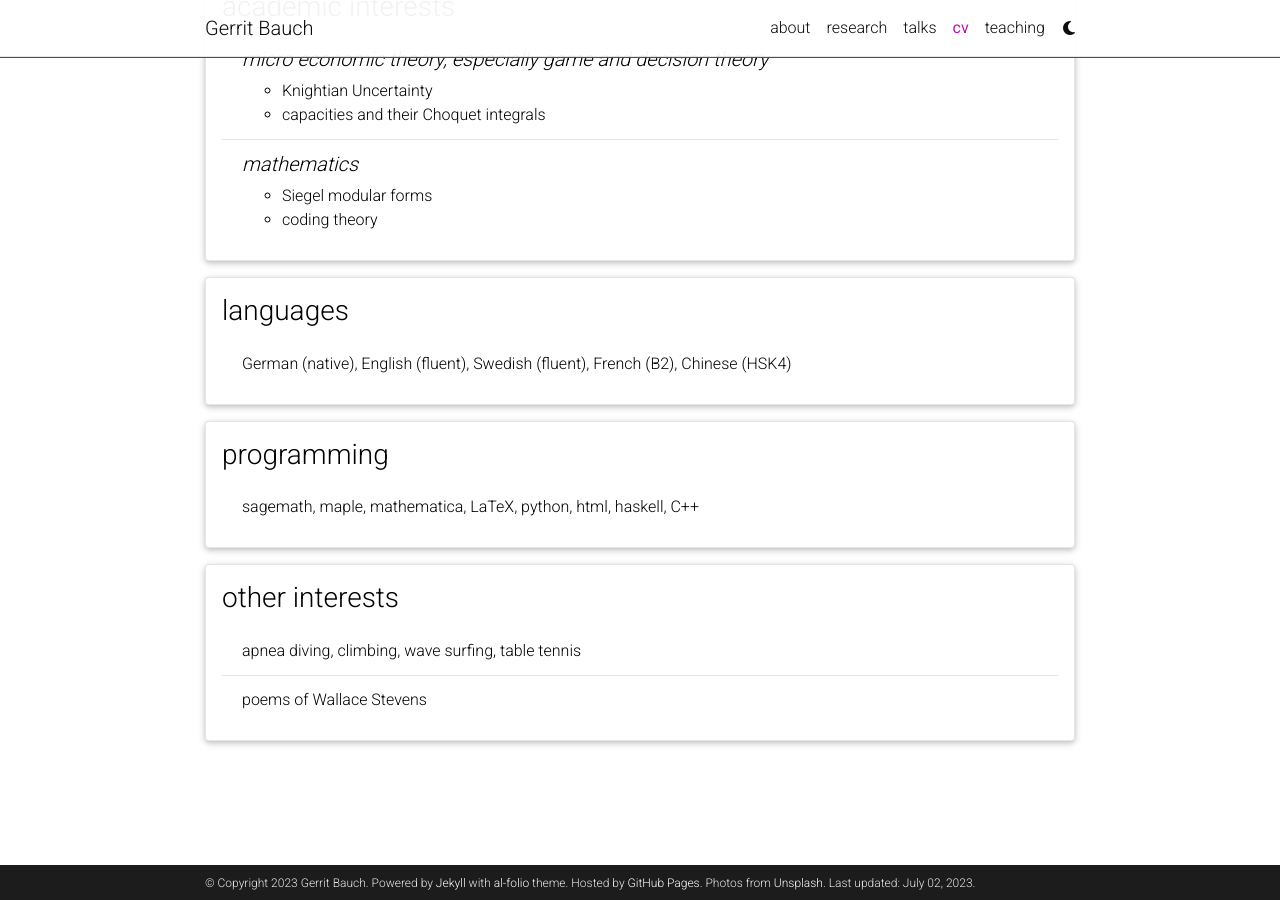
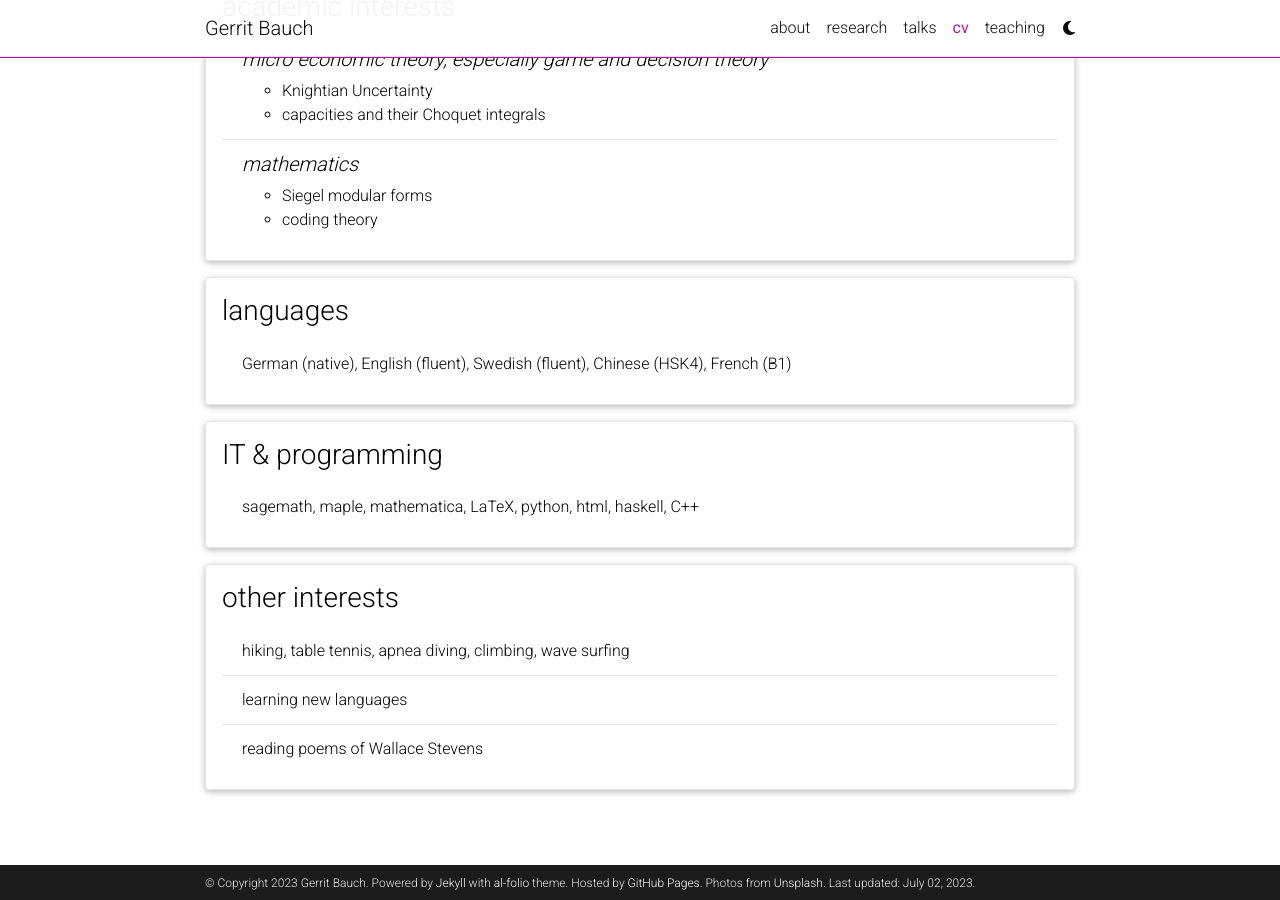
Before and after one commit to gbauch/gbauch.github.io, a Jekyll site: the page built from _pages/cv.md, in a window 1280 px wide and 900 px high, scrolled down 807 px. Built offline with Jekyll 4.4.1, drawn with Linux system fonts in a browser that asks for light colours; comment, search, counter and statistics services are not loaded; a style sheet for code colours, icons or effects is not loaded.

Commit message:
Update cv.yml

```diff
--- a/_data/cv.yml
+++ b/_data/cv.yml
@@ -47,9 +47,9 @@
 - title: languages
   type: list
   contents:
-    - German (native), English (fluent), Swedish (fluent), French (B2), Chinese (HSK4)
+    - German (native), English (fluent), Swedish (fluent), Chinese (HSK4), French (B1)
 
-- title: programming
+- title: IT & programming
   type: list
   contents:
       - sagemath, maple, mathematica, LaTeX, python, html, haskell, C++
@@ -57,5 +57,6 @@
 - title: other interests
   type: list
   contents:
-    - apnea diving, climbing, wave surfing, table tennis
-    - poems of Wallace Stevens
+    - hiking, table tennis, apnea diving, climbing, wave surfing
+    - learning new languages
+    - reading poems of Wallace Stevens
```
